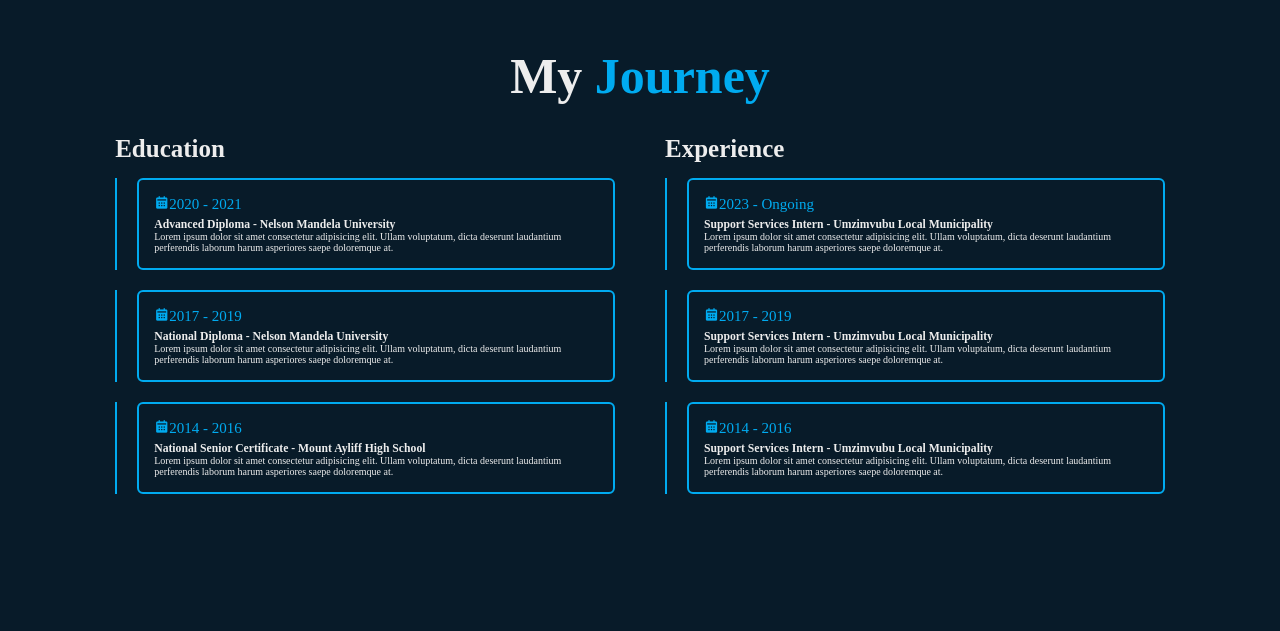
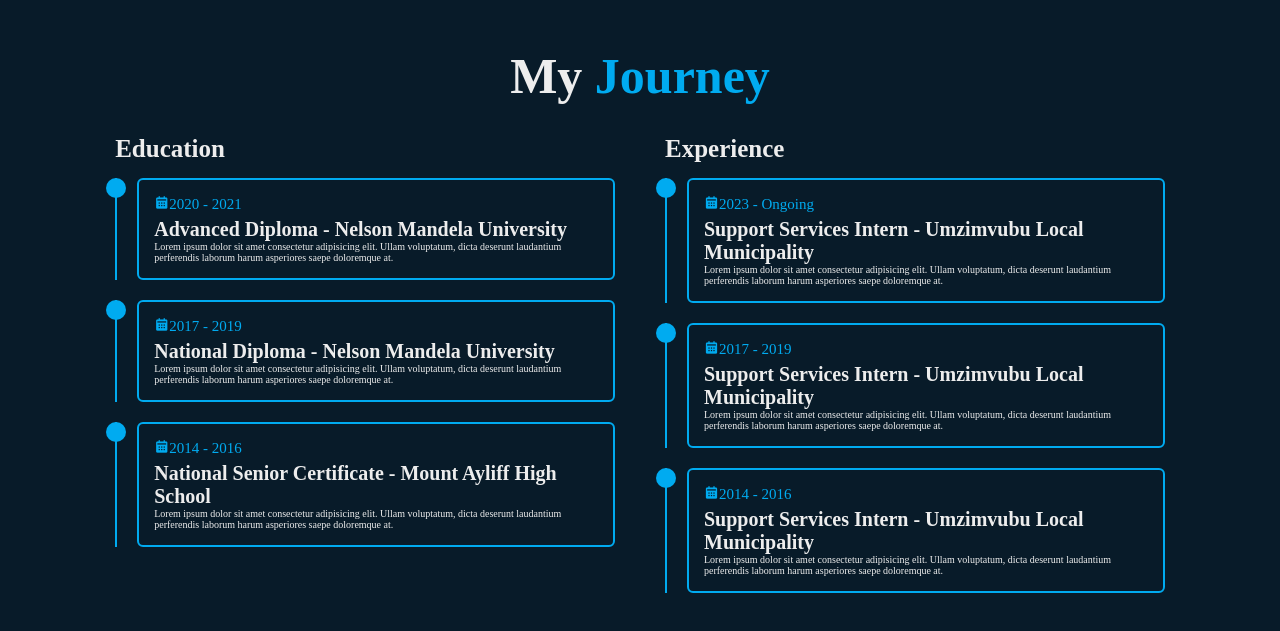
Before and after one commit to Abenathi/Portfolio_, a plain HTML site: page index.html in a window 1280 px wide. Shown: the part 1653-2284 px from the top of the page. Before the commit the page ends 2217 px from the top, so only its background shows below. Drawn offline with nearby package versions, Linux system fonts and the light colour scheme; a script that the page names is missing; a web font is replaced by a local one.

Commit message:
education commit

```diff
--- a/css/style.css
+++ b/css/style.css
@@ -335,8 +335,38 @@ span{
     margin-bottom: 2rem;
 }
 
+.education-content .content::before{
+    content: '';
+    position
+
+}
+
+.education-box .education-content::before{
+    content: '';
+    position: absolute;
+    top: 0;
+    left: -1.1rem;
+    width: 2rem;
+    height: 2rem;
+    background: var(--main-color);
+    border-radius: 50%;
+
+}
+
 .education-content .content .year{
     font-size: 1.5rem;
     color: var(--main-color);
     padding-bottom: .5rem;
 }
+
+.education-content .content .year{
+    padding-right: .5rem;
+}
+
+.education-content .content h3{
+    font-size: 2rem;
+}
+
+.education-content .content p{
+    font-size:
+}
```
